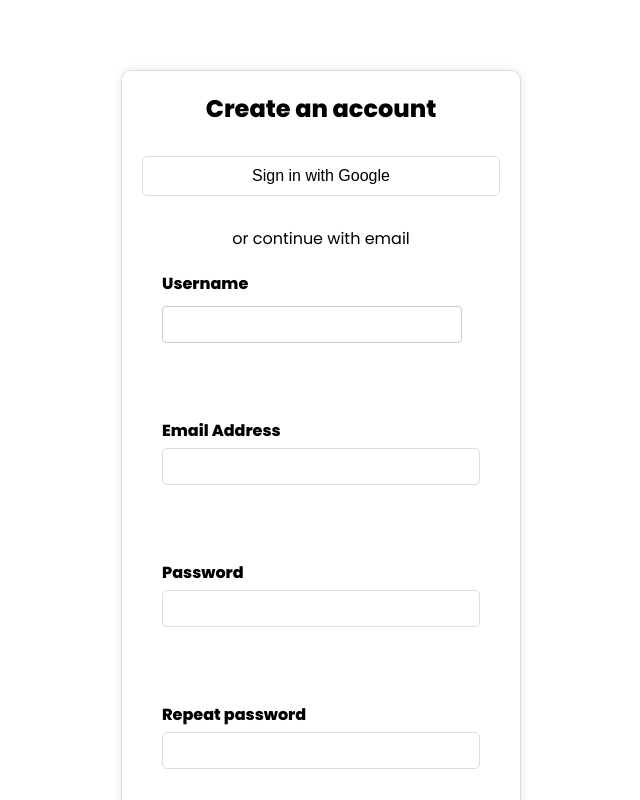
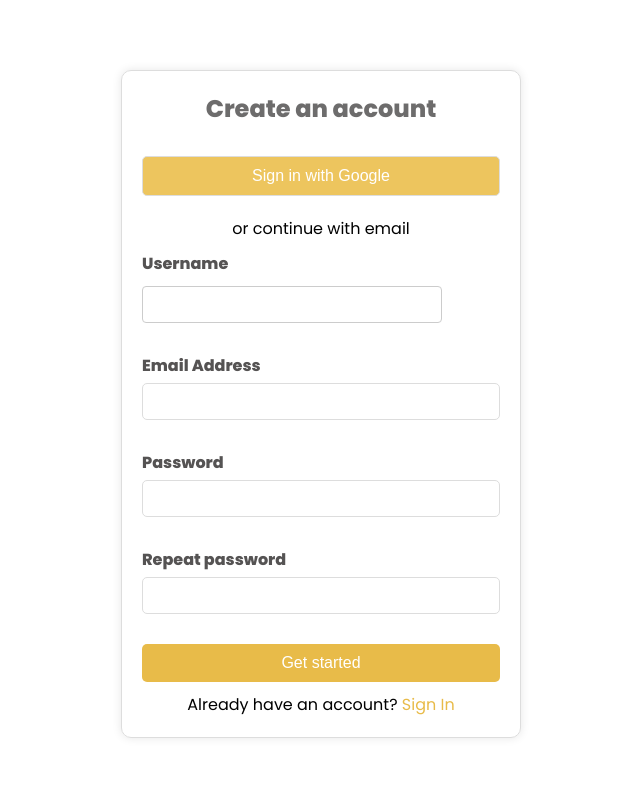
Before and after one commit to Shoaib911/FoodWiz, a React (Create React App) app in the folder foodwiz/FrontEnd/: page /Register in a window 1280 px wide. Shown: the top 800 px of the page, without its empty margins (319-959 px from the left). Built offline with nearby package versions, Linux system fonts and the light colour scheme.

Commit message:
Sign in and registration pages completed

```diff
--- a/foodwiz/FrontEnd/src/pages/Login.js
+++ b/foodwiz/FrontEnd/src/pages/Login.js
@@ -1,7 +1,7 @@
 import React, { useState } from 'react';
 import { Link, useNavigate } from 'react-router-dom';
 import axios from 'axios';
-import '../style/Login.css';
+import '../style/Account.css';
 
 const Login = ({ setIsAuthenticated }) => {
   const [email, setEmail] = useState('');
@@ -26,11 +26,11 @@ const Login = ({ setIsAuthenticated }) => {
   };
 
   return (
-    <div className="login-container">
+    <div className="account-container">
       <h2>Login</h2>
       {message && <p>{message}</p>}
       <form onSubmit={handleSubmit}>
-        <div className="form-group">
+        <div className="form_group">
           <label htmlFor="email">Email:</label>
           <input
             type="email"
@@ -40,7 +40,7 @@ const Login = ({ setIsAuthenticated }) => {
             required
           />
         </div>
-        <div className="form-group">
+        <div className="form_group">
           <label htmlFor="password">Password:</label>
           <input
             type="password"
--- a/foodwiz/FrontEnd/src/pages/Register.js
+++ b/foodwiz/FrontEnd/src/pages/Register.js
@@ -1,7 +1,8 @@
 import React, { useState } from 'react';
 import { Link } from 'react-router-dom';
 import axios from 'axios';
-import '../style/Register.css';
+import '../style/Account.css';
+
 
 const Register = () => {
   const [username, setUsername] = useState('');
@@ -30,13 +31,18 @@ const Register = () => {
   };
 
   return (
-    <div className="register-container">
+
+    <div className="account-container">
       <h2>Create an account</h2>
+
       {message && <p>{message}</p>}
       <button className="google-signin">Sign in with Google</button>
+
       <p>or continue with email</p>
+
       <form onSubmit={handleSubmit}>
-        <div className="form-group">
+
+        <div className="form_group">
           <label htmlFor="username">Username</label>
           <input
             type="text"
@@ -46,7 +52,9 @@ const Register = () => {
             required
           />
         </div>
-        <div className="form-group">
+
+
+        <div className="form_group">
           <label htmlFor="email">Email Address</label>
           <input
             type="email"
@@ -56,7 +64,9 @@ const Register = () => {
             required
           />
         </div>
-        <div className="form-group">
+
+
+        <div className="form_group">
           <label htmlFor="password">Password</label>
           <input
             type="password"
@@ -66,7 +76,9 @@ const Register = () => {
             required
           />
         </div>
-        <div className="form-group">
+
+
+        <div className="form_group">
           <label htmlFor="confirmPassword">Repeat password</label>
           <input
             type="password"
@@ -76,8 +88,11 @@ const Register = () => {
             required
           />
         </div>
+
+
         <button type="submit" className="get-started">Get started</button>
       </form>
+
       <p>
         Already have an account? <Link to="/Login">Sign In</Link>
       </p>
--- a/foodwiz/FrontEnd/src/style/Register.css
+++ b/foodwiz/FrontEnd/src/style/Account.css
@@ -1,4 +1,4 @@
-.register-container {
+.account-container {
   max-width: 400px;
   margin: 50px auto;
   padding: 20px;
@@ -8,15 +8,17 @@
   text-align: center;
 }
 
-.register-container h2 {
+
+.account-container h2 {
   margin-bottom: 20px;
+  color: #6d6c6c;
 }
 
 .google-signin {
   width: 100%;
   padding: 10px;
-  background-color: white;
-  color: black;
+  background-color: #edc55e;
+  color: white;
   border: 1px solid #ddd;
   border-radius: 5px;
   cursor: pointer;
@@ -25,24 +27,26 @@
 }
 
 .google-signin:hover {
-  background-color: #f1f1f1;
+  background-color: #c59c35;
 }
 
 form p {
   margin: 10px 0;
 }
 
-.form-group {
-  margin-bottom: 15px;
+.form_group {
   text-align: left;
+  padding: 10px 0px 0px 0px;
 }
 
-.form-group label {
+.form_group label {
   display: block;
   margin-bottom: 5px;
+  color: #555353;
 }
 
-.form-group input {
+
+.form_group input {
   width: 100%;
   padding: 10px;
   box-sizing: border-box;
@@ -53,7 +57,7 @@ form p {
 .get-started {
   width: 100%;
   padding: 10px;
-  background-color: #28a745;
+  background-color: #e8bb49;
   color: white;
   border: none;
   border-radius: 5px;
@@ -62,15 +66,15 @@ form p {
 }
 
 .get-started:hover {
-  background-color: #218838;
+  background-color: #ab8320;
 }
 
 p {
-  margin-top: 20px;
+  margin-top: 10px;
 }
 
 p a {
-  color: #007bff;
+  color: #e8bb49;
   text-decoration: none;
 }
 
--- a/foodwiz/FrontEnd/src/style/Login.css
+++ /dev/null
@@ -1,57 +0,0 @@
-.login-container {
-    max-width: 400px;
-    margin: 50px auto;
-    padding: 20px;
-    border: 1px solid #ddd;
-    border-radius: 10px;
-    box-shadow: 0 0 10px rgba(0, 0, 0, 0.1);
-  }
-
-  .login-container h2 {
-    text-align: center;
-    margin-bottom: 20px;
-  }
-
-  .form-group {
-    margin-bottom: 15px;
-  }
-
-  .form-group label {
-    display: block;
-    margin-bottom: 5px;
-  }
-
-  .form-group input {
-    width: 100%;
-    padding: 8px;
-    box-sizing: border-box;
-  }
-
-  button {
-    width: 100%;
-    padding: 10px;
-    background-color: #007bff;
-    color: white;
-    border: none;
-    border-radius: 5px;
-    cursor: pointer;
-    font-size: 16px;
-  }
-
-  button:hover {
-    background-color: #0056b3;
-  }
-
-  p {
-    text-align: center;
-    margin-top: 20px;
-  }
-
-  p a {
-    color: #007bff;
-    text-decoration: none;
-  }
-
-  p a:hover {
-    text-decoration: underline;
-  }
```
